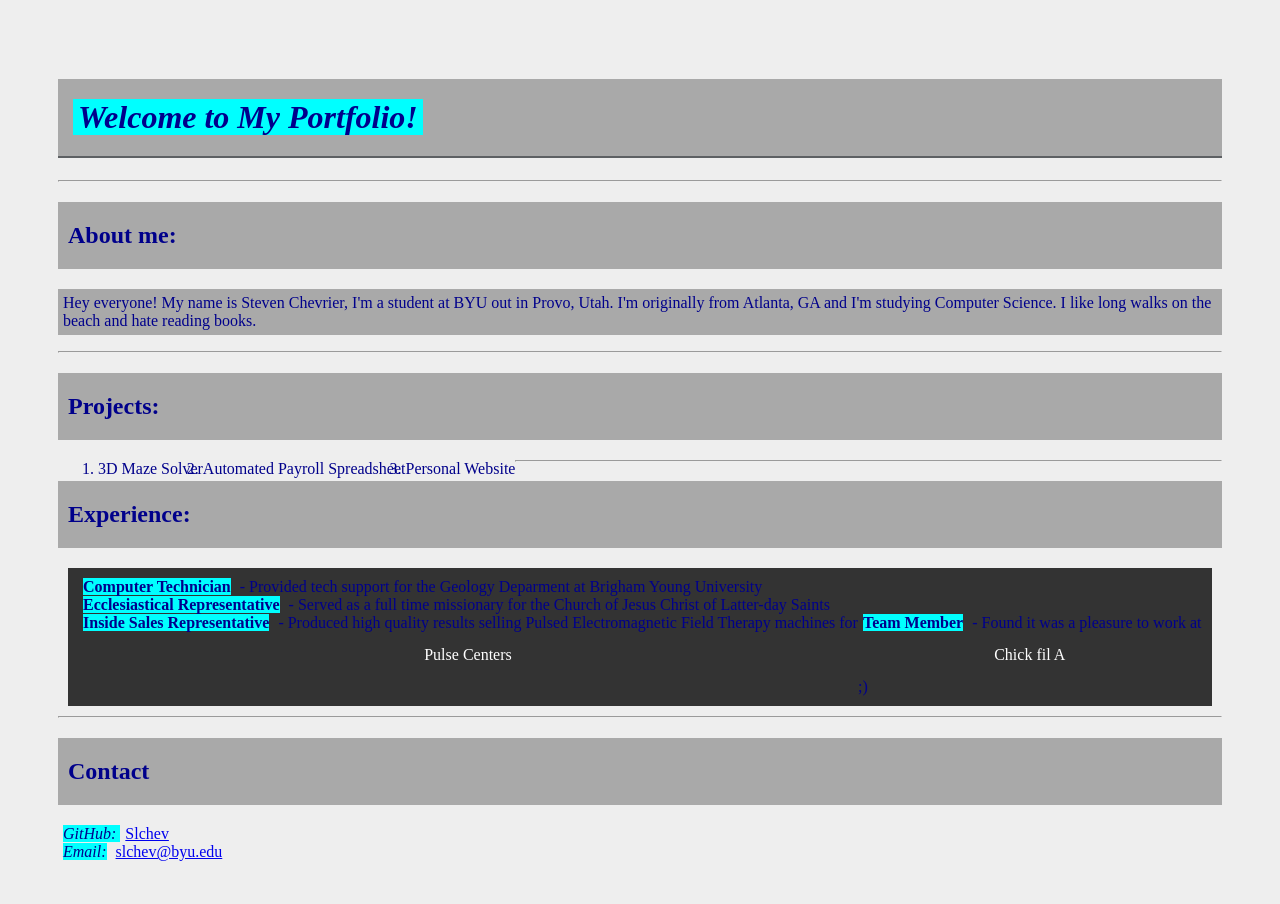
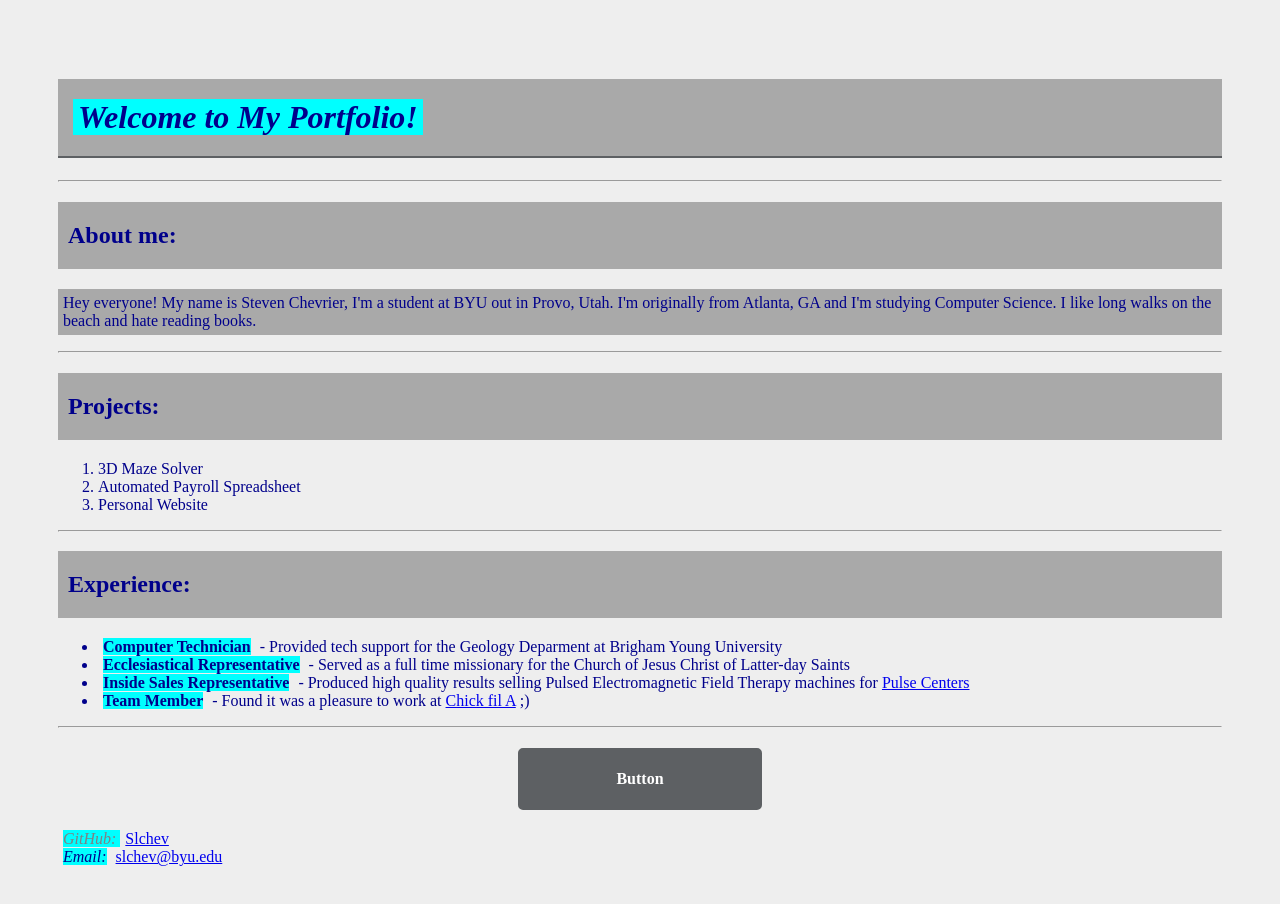
Before and after one commit to slchev/portfolio, a plain HTML site: page index.html in a window 1280 px wide. Drawn offline with Linux system fonts and the light colour scheme.

Commit message:
third time

```diff
--- a/index.html
+++ b/index.html
@@ -25,8 +25,8 @@
 			<li><strong>Team Member</strong> - Found it was a pleasure to work at <a href="https://www.chick-fil-a.com">Chick fil A</a> ;)</li>
 		</ul>
 		<hr/>
-		<h2>Contact</h2>
-		<em>GitHub: </em><a href ="https://www.github.com/slchev">Slchev</a><br/>
+		<div id='button-1'class ='button'>Button</div>
+		<em class='synopsis'>GitHub: </em><a href ="https://www.github.com/slchev">Slchev</a><br/>
 		<em>Email:</em> <a href="mailto:slchev.byu.edu">slchev@byu.edu</a> <br/>
 
 
--- a/styles.css
+++ b/styles.css
@@ -6,8 +6,7 @@ body {
   padding: 50px;
 }
 h1{
-  border-bottom: 2px solid #5D6063;
-}
+  border-bottom: 2px solid #5D6063;}
 h1, h2{
   padding-top: 20px;
   padding-bottom: 20px;
@@ -48,27 +47,3 @@ em, strong {
 #button-1 {
   background-color: #5D6063;
 }
-ul {
-  list-style-type: none;
-  margin: 10px;
-  padding: 10px;
-  overflow: hidden;
-  background-color: #333;
-}
-
-li {
-  float: left;
-}
-
-li a {
-  display: block;
-  color: white;
-  text-align: center;
-  padding: 14px 16px;
-  text-decoration: none;
-}
-
-/* Change the link color to #111 (black) on hover */
-li a:hover {
-  background-color: #111;
-}
```
